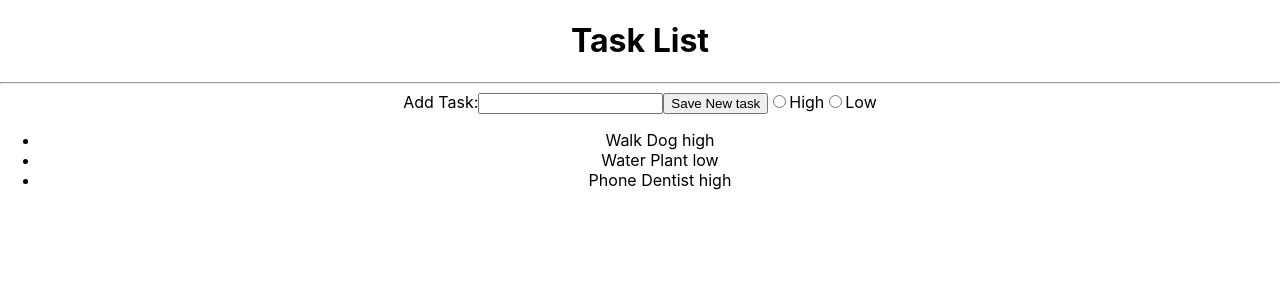
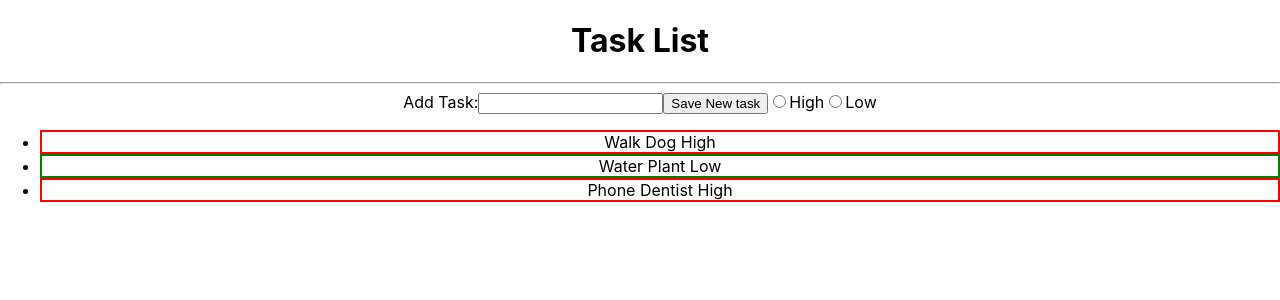
Before and after one commit to roryconlon1/week_07_day_01_lab-hw, a React (Create React App) app: page / in a window 1280 px wide. Shown: the top 300 px of the page. Built offline with nearby package versions, Linux system fonts and the light colour scheme.

Commit message:
revised solution for ternary

```diff
--- a/src/App.css
+++ b/src/App.css
@@ -41,3 +41,11 @@ form.high {
   border: 2px solid #1a681e;
   color: #1a681e;
 }
+
+.priorityHigh {
+  border: 2px solid red;
+}
+
+.priorityLow {
+  border: 2px solid green;
+}
--- a/src/App.js
+++ b/src/App.js
@@ -4,19 +4,21 @@ import React, {useState} from 'react';
 function App() {
 
   const [tasks, setTasks] = useState([
-    {name: "Walk Dog", priority: "high"},
-    {name: "Water Plant", priority:"low"},
-    {name: "Phone Dentist", priority: "high"}
+    {name: "Walk Dog", priority: "High"},
+    {name: "Water Plant", priority:"Low"},
+    {name: "Phone Dentist", priority: "High"}
   ])
 
   const [newTask, setNewTask] = useState("");   //making new state so can have a new task/priority, then gives a new function. Can use that function to update empty state with whatever value we give it. Then later can push that value into original array by using function given with original state.
   const [newPriority, setNewPriority] = useState("");
 
   const taskNodes = tasks.map((task, index) => {
-    return <li key={index}>
+    return <li key={index}
+    className={task.priority === "High" ? "priorityHigh": "priorityLow"}>
       <span>{task.name} <span>{task.priority}</span></span>
       {/* {task.priority ? <button className="high">High!</button>: <button className="" onClick={() => {taskPriority(index)}} >Low</button>} */}
       {/* {task.priority ? <div className="high">High</div> : <div className="low">Low</div>} */}
+
 
       </li>
   })
```
